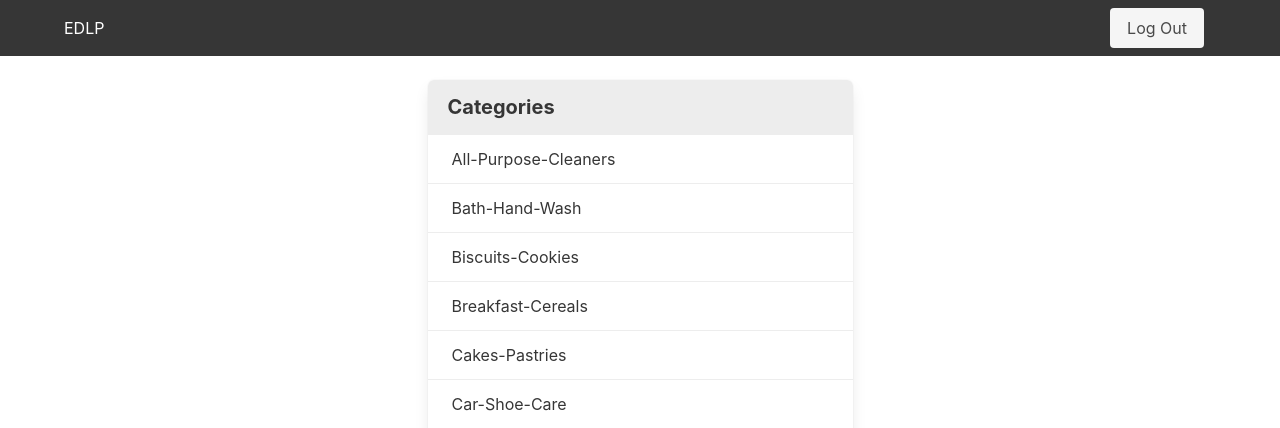
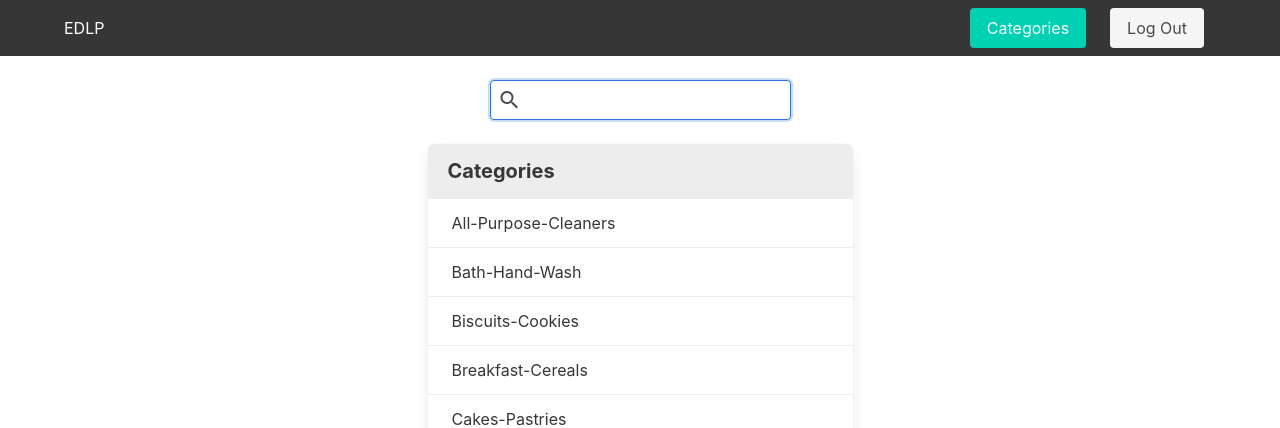
Before and after one commit to rupesh-thakare/edlp, a Flask app: page /categories in a window 1280 px wide. Shown: the top 428 px of the page. Run offline with Flask 2, Linux system fonts and the light colour scheme; a user stored in the database is signed in; data comes from the database, SQL or seed files in the repository; some libraries are stand-ins or nearby versions.

Commit message:
search on product description

```diff
--- a/app/auth/views.py
+++ b/app/auth/views.py
@@ -16,7 +16,7 @@ def login():
             login_user(user, remember=True)
             next = request.args.get('next')
             if next is None or not next.startswith('/'):
-                next = url_for('main.category')
+                next = url_for('main.search')
             return redirect(next)
         flash('Invalid email or password.')
     return render_template('auth/login.html', form=form)
--- a/app/main/forms.py
+++ b/app/main/forms.py
@@ -1,5 +1,10 @@
 from flask_wtf import FlaskForm
+from wtforms import StringField
 
 
 class CSRFForm(FlaskForm):
     pass
+
+
+class SearchForm(FlaskForm):
+    q = StringField()
--- a/app/main/views.py
+++ b/app/main/views.py
@@ -1,13 +1,15 @@
-from flask import render_template, url_for, redirect, request
+from flask import render_template, url_for, redirect, request, jsonify
+from sqlalchemy import and_
 from . import main
 from flask_login import login_required, current_user
-from .forms import CSRFForm
+from .forms import CSRFForm, SearchForm
 from .. import db
 from ..models import Category, ProductInventory, Orders, Catalog
 from datetime import datetime
 import pytz
 
 india_timezone = pytz.timezone('Asia/Kolkata')
+DEFAULT_ROUTE = 'main.search'
 
 
 def get_aware_current_datetime():
@@ -18,14 +20,15 @@ def get_aware_current_datetime():
 def index():
     if not current_user.is_authenticated:
         return redirect(url_for('auth.login'))
-    return redirect(url_for('main.category'))
+    return redirect(url_for(DEFAULT_ROUTE))
 
 
 @main.route('/categories')
 @login_required
 def category():
+    form = SearchForm()
     categories = Category.query.order_by(Category.category_name).all()
-    return render_template('categories.html', categories=categories)
+    return render_template('categories.html', categories=categories, form=form)
 
 
 @main.route('/products/<category_id>')
@@ -48,5 +51,50 @@ def submit_order():
             Orders(user_id=current_user.shop_id, date_created=get_aware_current_datetime(), pid=pid) for pid in products
         ])
         db.session.commit()
-        return redirect(url_for('main.category'))
     return redirect(url_for('main.category'))
+
+
+@main.route('/search/<q>')
+@login_required
+def search_catalog(q):
+    matched_entries_list = []
+    if len(q) > 2:
+        q_s = q.split()
+        search_q = [f'%{s}%' for s in q_s]
+        and_filter = [
+            Catalog.description.ilike(f'%{s}%')
+            for s in q_s
+        ]
+        # matched_entries = Catalog.query.filter(Catalog.description.ilike(search_q)).all()
+        matched_entries = Catalog.query.filter(and_(*and_filter)).all()
+        matched_entries_list = [dict(
+            mrp=item.mrp,
+            brand=item.brand,
+            unit=item.unit,
+            description=item.description,
+            product_id=item.product_id,
+            size=item.size,
+            inventory=dict(inventory=item.inventory.inventory)
+        ) for item in matched_entries]
+    return jsonify(matched_entries_list)
+
+
+@main.route('/search', methods=['get', 'post'])
+@login_required
+def search():
+    form = SearchForm()
+    search_result = []
+    if form.validate_on_submit():
+        q = form.q.data
+        search_result = get_matched_data(q)
+    return render_template('search.html', search_result=search_result, form=form)
+
+
+def get_matched_data(search_string):
+    if len(search_string) > 2:
+        search_terms = search_string.split()
+        and_filter_on_search_terms = [
+            Catalog.description.ilike(f'%{search_term}%')
+            for search_term in search_terms
+        ]
+        return Catalog.query.filter(and_(*and_filter_on_search_terms)).all()
--- a/app/templates/base.html
+++ b/app/templates/base.html
@@ -20,13 +20,18 @@
         <a class="navbar-item" href="{{ url_for('main.index') }}">EDLP</a>
       </div>
       <div class="nav-menu">
+        {% if current_user.is_authenticated %}
           <div class="navbar-item">
-                  {% if current_user.is_authenticated %}
+            <a href="{{ url_for('main.category') }}" class="button is-primary">Categories</a>
+          </div>
+          <div class="navbar-item">
             <a class="button is-light" href="{{ url_for('auth.logout') }}">Log Out</a>
+          </div>
         {% else %}
+          <div class="navbar-item">
             <a class="button is-light" href="{{ url_for('auth.login') }}">Log In</a>
+          </div>
         {% endif %}
-                </div>
       </div>
 
     </div>
@@ -40,6 +45,8 @@
   {% endblock %}
 </main>
 
-{{ moment.include_moment() }}
+{% block scripts %}
+  {#{{ moment.include_moment() }}#}
+{% endblock %}
 </body>
 </html>
--- a/app/templates/categories.html
+++ b/app/templates/categories.html
@@ -1,6 +1,17 @@
 {% extends 'base.html' %}
 
 {% block page_content %}
+  <div class="container listing-container mt-5">
+    <form id="search-form" action="/search" method="post">
+      {{ form.hidden_tag() }}
+      <div class="field">
+        <div class="control has-icons-left">
+          {{ form.q(id='search-catalog-input', autofocus='true', class="input") }}
+          <span class="icon is-left"><i class="material-icons">search</i></span>
+        </div>
+      </div>
+    </form>
+  </div>
     <div class="container listing-container">
         <div class="panel">
             <p class="panel-heading"> Categories </p>
--- a/db_update.py
+++ b/db_update.py
@@ -13,6 +13,7 @@ def update_category(catalog_file, db, Category):
                     ))
                     db.session.commit()
                 except Exception as e:
+                    db.session.rollback()
                     print(e)
 
 
@@ -34,4 +35,5 @@ def update_catalog(catalog_file, db, Catalog):
                     ))
                     db.session.commit()
                 except Exception as e:
+                    db.session.rollback()
                     print(e)
```
Also changed, not shown: app/templates/search.html (added, +70 -0 lines). Lines whose indentation alone changed are shown as unchanged.
